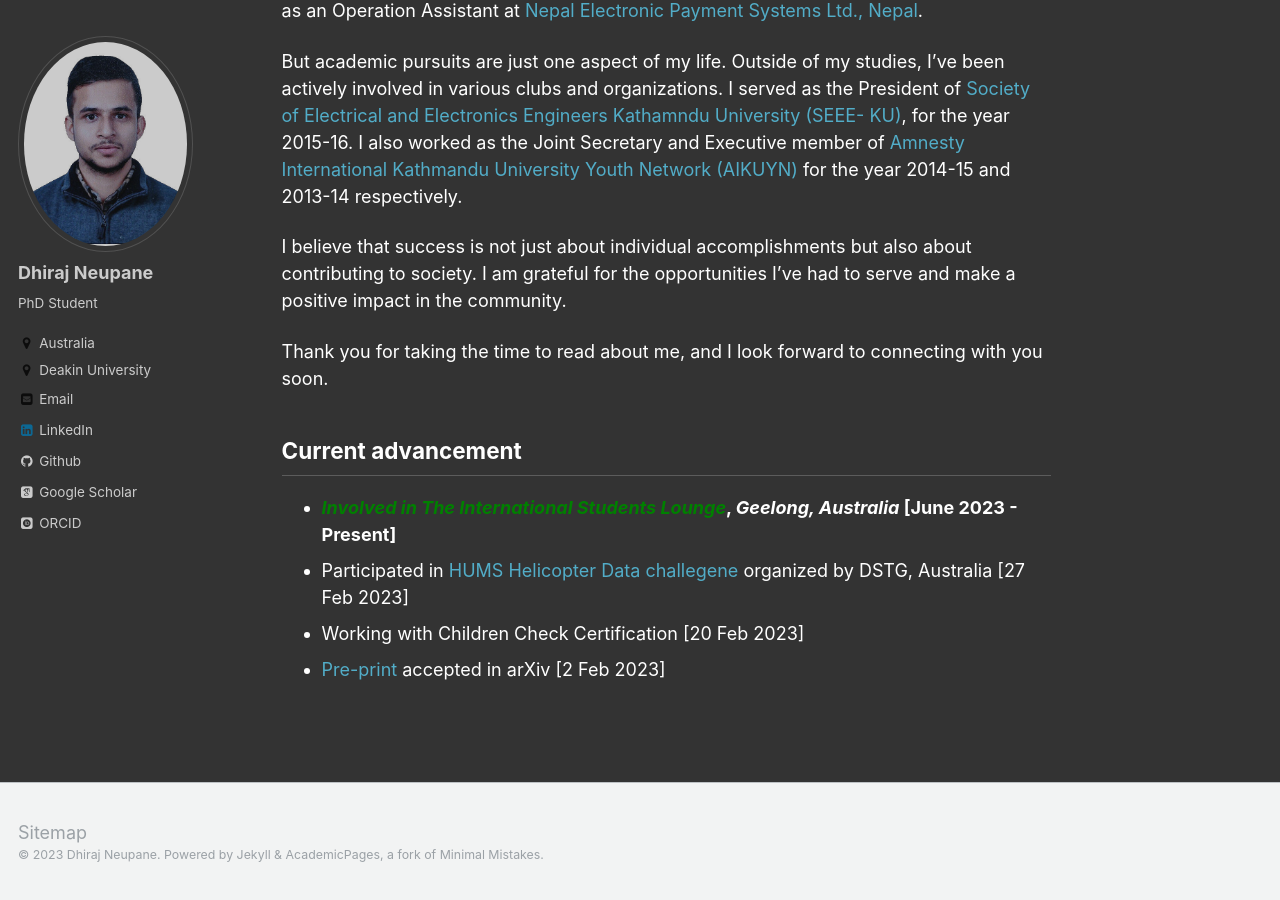
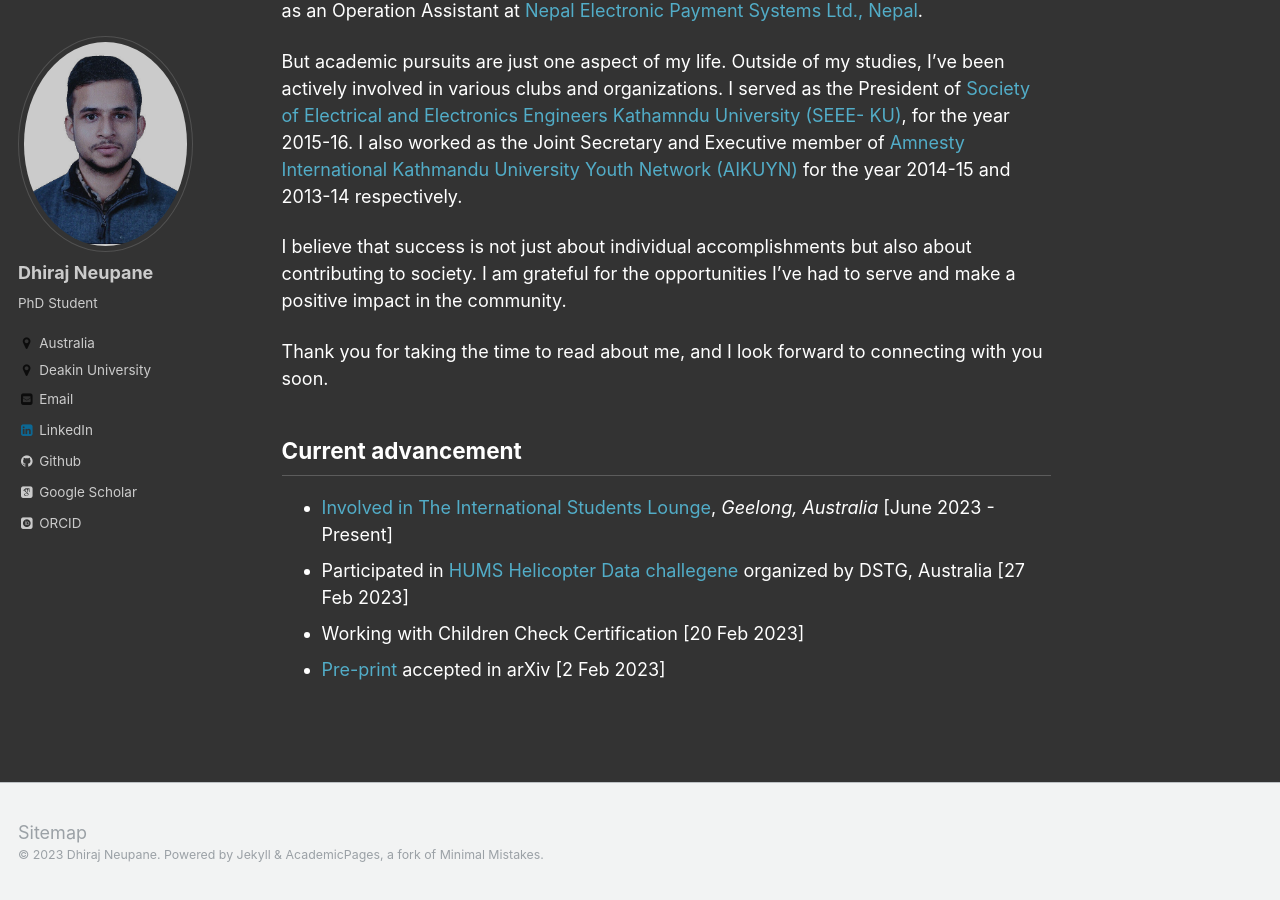
Before and after one commit to dhirajneupane/academicPortfolio, a Jekyll site: the page built from _pages/about.md, in a window 1280 px wide and 900 px high, scrolled down 773 px. Built offline with Jekyll 4.4.1, drawn with Linux system fonts in a browser that asks for light colours; some web fonts are replaced.

Commit message:
Update about.md

```diff
--- a/_pages/about.md
+++ b/_pages/about.md
@@ -26,7 +26,7 @@ I believe that success is not just about individual accomplishments but also abo
 Thank you for taking the time to read about me, and I look forward to connecting with you soon.
 
 ## Current advancement
-* <b>[<span style="color:green">*Involved in The International Students Lounge*</span>](https://www.facebook.com/photo/?fbid=131124969984922&set=pcb.131125976651488){:target="_blank"}, _Geelong, Australia_ [June 2023 - Present] </b>
+* [Involved in The International Students Lounge](https://www.facebook.com/photo/?fbid=131124969984922&set=pcb.131125976651488){:target="_blank"}, _Geelong, Australia_ [June 2023 - Present]
 * Participated in [HUMS Helicopter Data challegene](https://humsconference.com.au/HUMS2023datachallenge/){:target="_blank"} organized by DSTG, Australia [27 Feb 2023]
 * Working with Children Check Certification [20 Feb 2023]
 * [Pre-print](https://arxiv.org/abs/2302.00837v1) accepted in arXiv [2 Feb 2023]
```
